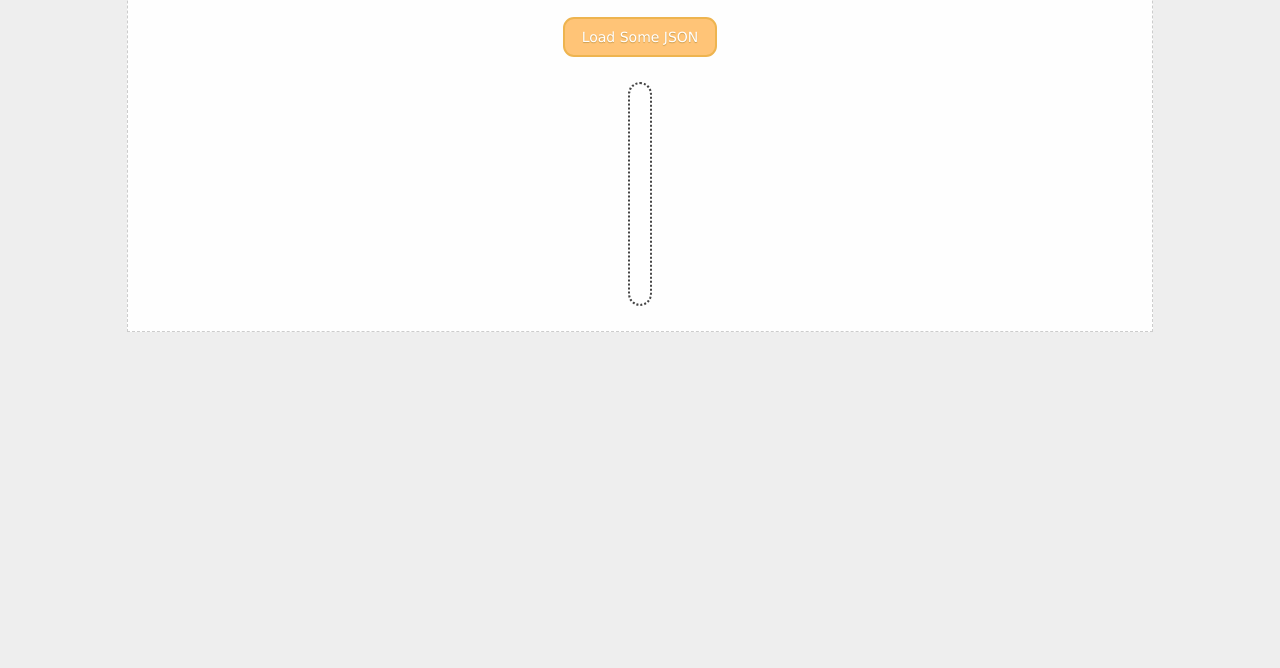
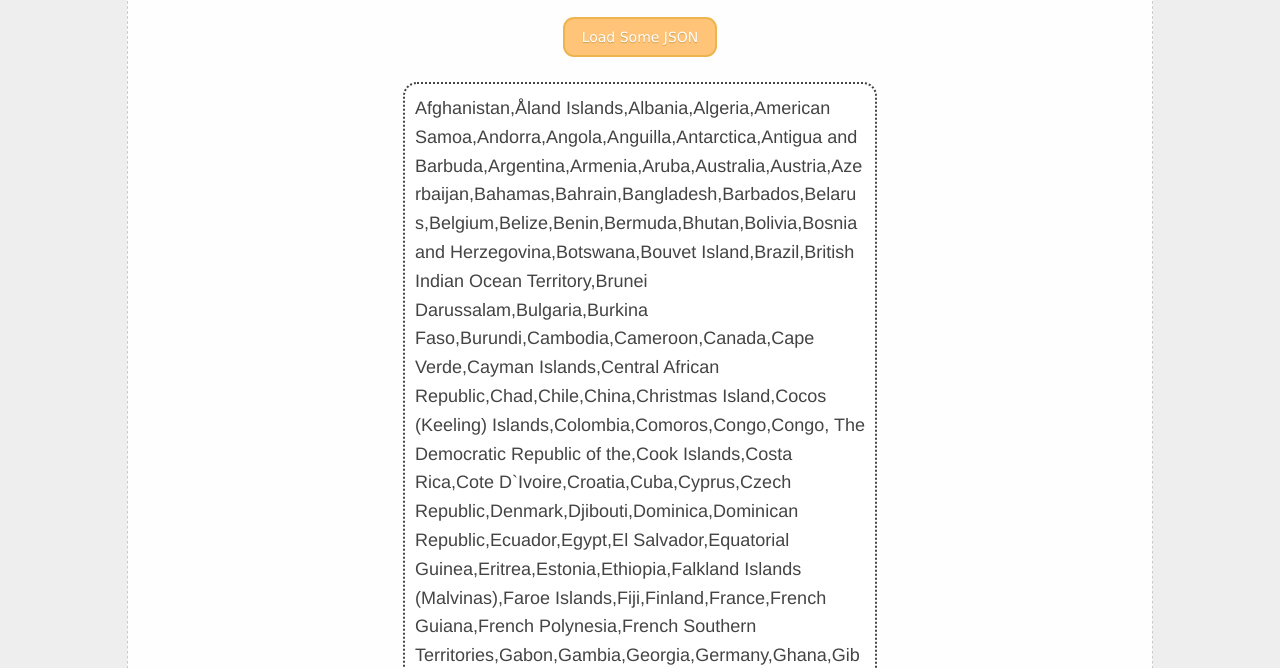
Before and after one commit to Nick-Lisi/Nick-Lisi.github.io, a plain HTML site: page lab 6/index.html in a window 1280 px wide. Both pictures are taken after a click on the button "Load Some JSON". Shown: the part 132-800 px from the top of the page. Drawn offline with Linux system fonts and the light colour scheme.

Commit message:
Update index.html

```diff
--- a/lab 6/index.html
+++ b/lab 6/index.html
@@ -23,8 +23,8 @@
       fetch('ajax_sample.json')
         .then(res => res.json())
         .then(res => res.map(c => c.name))
-        //.then(codes => document.querySelector(".content").innerText = codes)
-
+        .then(codes => document.querySelector(".content").innerText = codes)
+        /*
 
           for (let c = 0; c < 15; c++) {
           const selectNumber = getRandomIntInclusive(0, 242);
@@ -33,7 +33,7 @@
           el.innerText = res[selectNumber];
 
           return codes;
-        };
+        };*/
 
             //console.log('im a demo!', codes);
             //return item + " extra";
```
